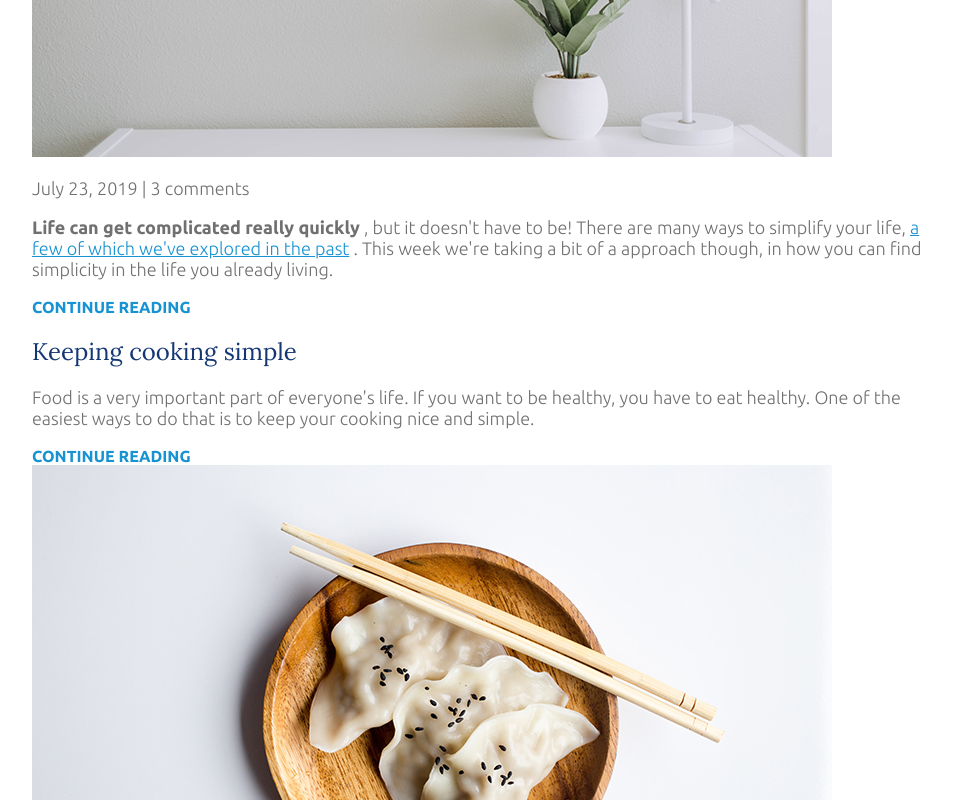
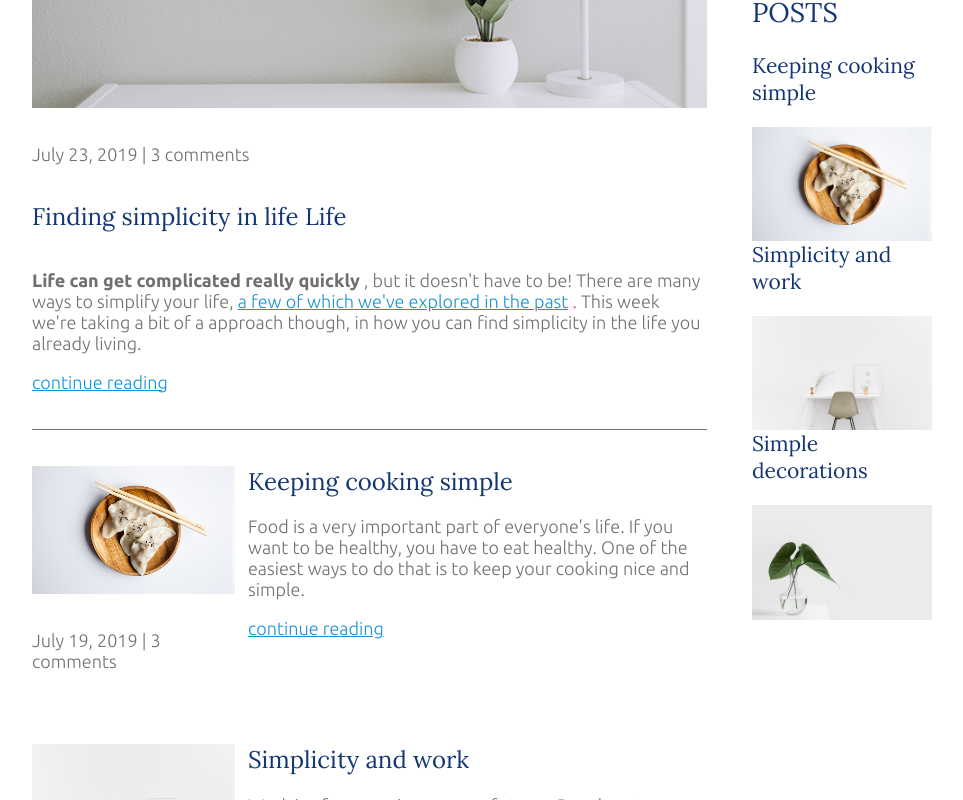
Before and after one commit to RaghadAlmughidi/livingTheSimpleLife, a plain HTML site: page index.html in a window 1280 px wide. Shown: the part 540-1340 px from the top of the page, without its empty margins (158-1121 px from the left). Drawn offline with Linux system fonts and the light colour scheme.

Commit message:
structure article

```diff
--- a/index.html
+++ b/index.html
@@ -34,10 +34,10 @@
         </div>
 
     </header>
-    <div class="continer">
+    <div class="continer continer-flex">
         <main role="main">
-            <article class="atical-feauter">
-                <h2 class="artic-title">Finding simplicity in life Life </h2>
+            <article class="artical-featured">
+                <h2 class="artical-title">Finding simplicity in life Life </h2>
                 <img src="./img/life.jpg" alt="" class="artical-image">
                 <p class="artical-info">July 23, 2019 | 3 comments</p>
                 <p class="artical-body"><strong>Life can get complicated really quickly</strong> , but it doesn't have to be! There are many ways to simplify your life,
@@ -47,7 +47,7 @@
 
             <article class="artical-recent">
                 <div class="artical-recent-main">
-                    <h2 class="artic-title">Keeping cooking simple</h2>
+                    <h2 class="artical-title">Keeping cooking simple</h2>
                     <p class="artical-body">Food is a very important part of everyone's life. If you want to be healthy, you have to eat healthy. One of the easiest ways to do that is to keep your cooking nice and simple.</p>
                     <a href="" class="artiacl-read-more">continue reading</a>
                 </div>
@@ -58,7 +58,7 @@
             </article>
             <article class="artical-recent">
                 <div class="artical-recent-main">
-                    <h2 class="artic-title">Simplicity and work</h2>
+                    <h2 class="artical-title">Simplicity and work</h2>
                     <p class="artical-body">Work is often a major source of stress. People get frustrated, it ruins their relationship with others and it leads to burnout. By keeping your work life as simple as possible, it will help balance everything out</p>
                     <a href="" class="artiacl-read-more">continue reading</a>
                 </div>
@@ -69,7 +69,7 @@
             </article>
             <article class="artical-recent">
                 <div class="artical-recent-main">
-                    <h2 class="artic-title">Simple decorations </h2>
+                    <h2 class="artical-title">Simple decorations </h2>
                     <p class="artical-body">A home isn't a home until you've decorated a little. People either don't decorate, or they go overboard and it doesn't have the impact they were hoping for. Staying simple will help draw the eye where you want it to and make things
                         pop like never before.</p>
                     <a href="" class="artiacl-read-more">continue reading</a>
--- a/style.css
+++ b/style.css
@@ -1,16 +1,23 @@
         body {
             margin: 0;
+            font-size: 1.125rem;
+            font-weight: 300;
             font-family: 'Ubuntu', sans-serif;
+        }
+
+        img {
+            max-width: 100%;
+            display: block;
         }
         /*=======Typography==========*/
 
         h1,
         h2,
         h3 {
-            font-size: 1.5em;
             font-weight: 400;
             color: #143774;
             font-family: 'Lora', sans-serif;
+            margin-top: 0;
         }
 
         p {
@@ -23,22 +30,51 @@
             color: #1792d2;
         }
 
+        a:hover,
+        a:focus {
+            color: #143774
+        }
+
+        strong {
+            font-weight: 700;
+        }
+
+        .artical-title {
+            font-size: 1.5rem;
+        }
+
         .artical-info,
         .artiacl-read-more {
             font-size: 0.875;
         }
 
-        .artiacl-read-more {
+        .artiacal-read-more {
             color: #1792d2;
             font-weight: 700;
             text-decoration: none;
             text-transform: uppercase;
         }
 
-        .artiacl-read-more:hover,
-        .artiacl-read-more:focus {
+        .artiacal-read-more:hover,
+        .artiacal-read-more:focus {
             color: #143774;
             text-decoration: underline;
+        }
+
+        .artical-info {
+            margin: 2em 0;
+        }
+
+        .artical-featured {
+            border-bottom: #707070 1px solid;
+            padding-bottom: 2em;
+            margin-bottom: 2em;
+        }
+
+        .artical-recent {
+            display: flex;
+            flex-direction: column;
+            margin-bottom: 2em;
         }
         /*=======Navgetion==========*/
 
@@ -46,10 +82,10 @@
             width: 90%;
             max-width: 900px;
             margin: 0 auto;
-            font-family: 'Ubuntu', sans-serif;
         }
 
-        .continer-nav {
+        .continer-flex {
+            flex-direction: column;
             display: flex;
             justify-content: space-between;
         }
@@ -57,6 +93,8 @@
         header {
             background: #f8f8f8;
             padding: 2em 0;
+            text-align: center;
+            margin-bottom: 2em;
         }
 
         .title {
@@ -101,14 +139,49 @@
         .current-page {
             border-bottom: solid 1px#707070;
         }
+        /*main &aside styiling*/
+
+        .artical-recent-main {
+            order: 2;
+        }
+
+        .artical-recent-secondary {
+            order: 1;
+        }
+
+        @media(min-width:675px) {
+            .continer-flex {
+                flex-direction: row;
+            }
+            main {
+                width: 75%;
+            }
+            aside {
+                width: 20%;
+            }
+            .artical-recent {
+                flex-direction: row;
+                justify-content: space-between;
+            }
+            .artical-recent-main {
+                width: 68%;
+            }
+            .artical-recent-secondary {
+                width: 30%;
+            }
+            .artical-featured {
+                display: flex;
+                flex-direction: column;
+            }
+            .artical-image {
+                order: -2;
+            }
+            .artical-info {
+                order: -1;
+            }
+        }
 
         @media(max-width:675px) {
-            .continer-nav {
-                flex-direction: column;
-            }
-            .site-title {
-                text-align: center;
-            }
             nav ul {
                 flex-direction: column;
             }
```
